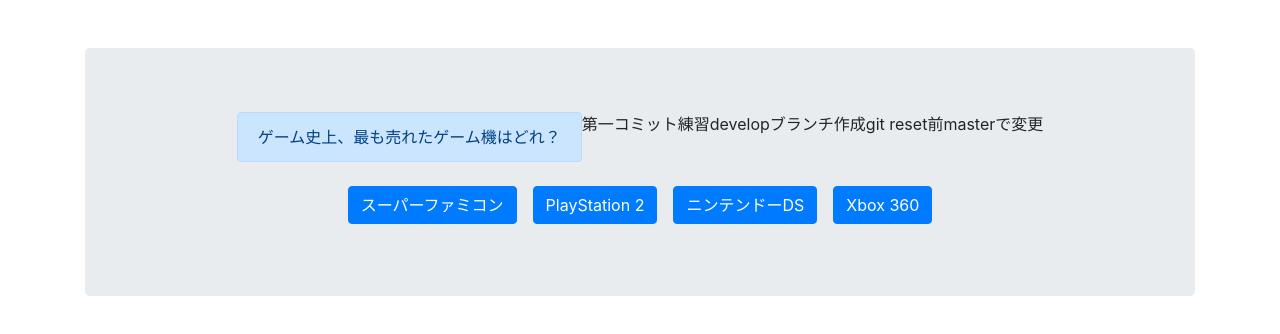
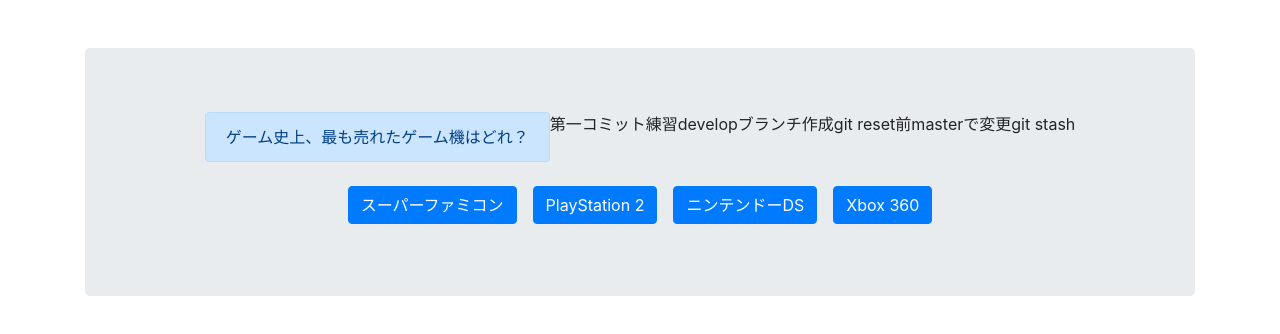
Before and after one commit to ryota100/js-quiz-apps, a plain HTML site: page index.html in a window 1280 px wide. Drawn offline with nearby package versions, Linux system fonts and the light colour scheme.

Commit message:
stashを復元してコミット

```diff
--- a/index.html
+++ b/index.html
@@ -31,6 +31,7 @@
           <div>developブランチ作成</div>
           <div>git reset前</div>
           <div>masterで変更</div>
+          <div>git stash</div>
         </div>
 
         <div id="js-items" class="d-flex justify-content-center">
```
